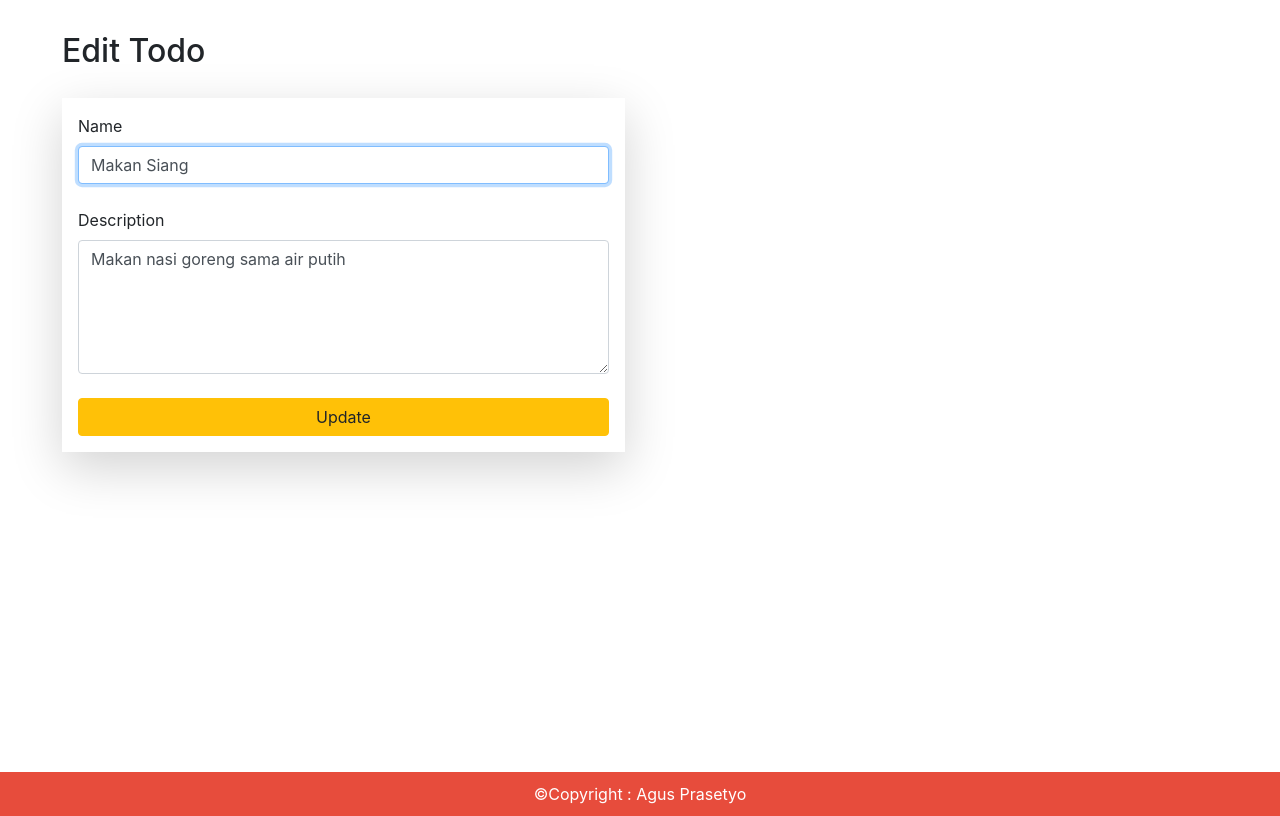
After one commit to helmai1/Simple-Todolist, a PHP site: page /todo-edit.php?id=1 in a window 1280 px wide. The commit adds this page. Run offline with PHP 8.4, Linux system fonts and the light colour scheme; data comes from the database, SQL or seed files in the repository; both versions use the stored data as it was after the commit.

Commit message:
add insert, update, delete

```diff
--- /dev/null
+++ b/css/style.css
@@ -0,0 +1,18 @@
+#page-container {
+   position: relative;
+   min-height: 100vh;
+ }
+
+ #content-wrap {
+   padding-bottom: 2.5rem;    /* Footer height */
+ }
+
+ #footer {
+   position: absolute;
+   bottom: 0;
+   width: 100%;
+   /* height: 2.5rem;            Footer height */
+   padding: 10px;
+   background: #e74c3c;
+   color: white;
+ }
--- a/function.php
+++ b/function.php
@@ -0,0 +1,58 @@
+<?php
+   include "koneksi/koneksi.php";
+
+   function query($query)
+   {
+      global $koneksi;
+
+      $result = mysqli_query($koneksi, $query);
+      $rows = [];
+      while ($data = mysqli_fetch_assoc($result)) {
+          $rows[] = $data;
+      }
+      return $rows;
+  }
+
+  function addTodo($data)
+  {
+    global $koneksi;
+
+    $name = htmlspecialchars($data['name']);
+    $description = htmlspecialchars($data['description']);
+
+    $query = "INSERT INTO todo VALUES (NULL, '$name', '$description') ";
+    mysqli_query($koneksi, $query);
+
+    return mysqli_affected_rows($koneksi);
+  }
+
+  function editTodo($data, $id)
+  {
+    global $koneksi;
+
+    $name = htmlspecialchars($data['name']);
+    $description = htmlspecialchars($data['description']);
+
+    $query = "UPDATE todo SET
+            name = '$name',
+            description = '$description'
+            WHERE id = '$id'";
+
+    mysqli_query($koneksi, $query);
+
+    return mysqli_affected_rows($koneksi);
+  }
+
+  function deleteTodo($id)
+  {
+      global $koneksi;
+
+      $query = "DELETE FROM todo WHERE id = '$id'";
+
+      mysqli_query($koneksi, $query);
+
+      return mysqli_affected_rows($koneksi);
+  }
+
+
+?>
--- /dev/null
+++ b/koneksi/koneksi.php
@@ -0,0 +1,8 @@
+<?php
+   $hostname = "localhost";
+   $username = "root";
+   $password = "gokpras123";
+   $db_name = "todolist-example";
+
+   $koneksi = mysqli_connect($hostname, $username, $password, $db_name) or trigger_error(mysqli_error($koneksi), E_USER_NOTICE);
+?>
--- /dev/null
+++ b/layouts/footer.php
@@ -0,0 +1,10 @@
+   </div>
+      </div>
+         <footer id="footer">
+            <div class="footer-copyright text-center">
+               ©Copyright : Agus Prasetyo
+            </div>
+         </footer>
+      </div>
+   </body>
+</html>
--- /dev/null
+++ b/layouts/header.php
@@ -0,0 +1,14 @@
+<!DOCTYPE html>
+<html lang="en">
+   <head>
+      <meta charset="UTF-8">
+      <meta name="viewport" content="width=device-width, initial-scale=1.0">
+      <meta http-equiv="X-UA-Compatible" content="ie=edge">
+      <title><?= $title ?></title>
+      <link rel="stylesheet" href="./vendors/css/bootstrap.min.css">
+      <link rel="stylesheet" href="./css/style.css">
+   </head>
+   <body>
+      <div id="page-container" >
+         <div id="content-wrap">
+            <div class="col-md-12">
--- /dev/null
+++ b/todo-edit.php
@@ -0,0 +1,66 @@
+<?php
+   $title = "Edit Todo";
+   include "layouts/header.php";
+   include "function.php";
+
+   $id = $_GET['id'];
+
+   $todo = query("SELECT * FROM todo WHERE id = '$id'")[0];
+?>
+
+
+<div class="row p-3 m-3">
+   <div class="col-md-12 mb-3">
+      <h2 class="card-title ">
+            <?= $title ?>
+      </h2>
+   </div>
+   <div class="col-md-6 bg-white">
+      <form action="" method="post" class="shadow-lg p-3 bg-white">
+         <label for="name">Name</label>
+         <input type="text"
+            name="name"
+            id="name"
+            class="form-control"
+            placeholder="Input todo name . . ."
+            autofocus="on" required
+            value="<?= $todo['name'] ?>"> <br>
+
+         <label for="description">Description</label>
+         <textarea name="description"
+            id="description" cols="30" rows="5"
+            class="form-control"
+            placeholder="Input todo description . . ." required><?= $todo['description'] ?></textarea> <br>
+
+         <input type="submit" name="submit"
+            value="Update"
+            class="btn btn-warning btn-block">
+      </form>
+   </div>
+</div>
+
+<?php
+   include "layouts/footer.php";
+
+   if (isset($_POST['submit'])) {
+      if (editTodo($_POST, $id) > 0)
+      {
+         echo "
+            <script>
+               alert('Todo successfully updated!');
+               document.location.href = 'index.php';
+            </script>
+            ";
+
+        } else {
+            echo "
+            <script>
+               alert('Data gagal diubah');
+               // document.location.href = 'todo-create.php';
+            </script>
+            ";
+            echo("<br>");
+            echo mysqli_error($koneksi);
+      }
+   }
+?>
```
Also changed, not shown: index.php (+58 -12 lines), todo-create.php (added, +61 -0 lines), todo-delete.php (added, +23 -0 lines), todolist-example.sql (added, +66 -0 lines), README.md.
